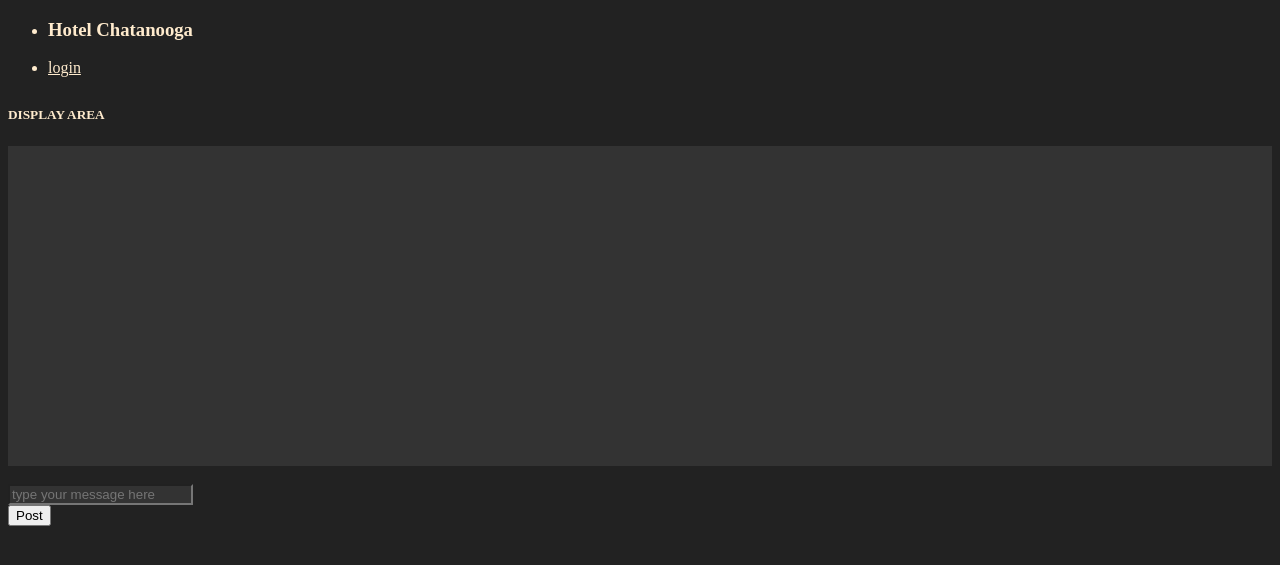
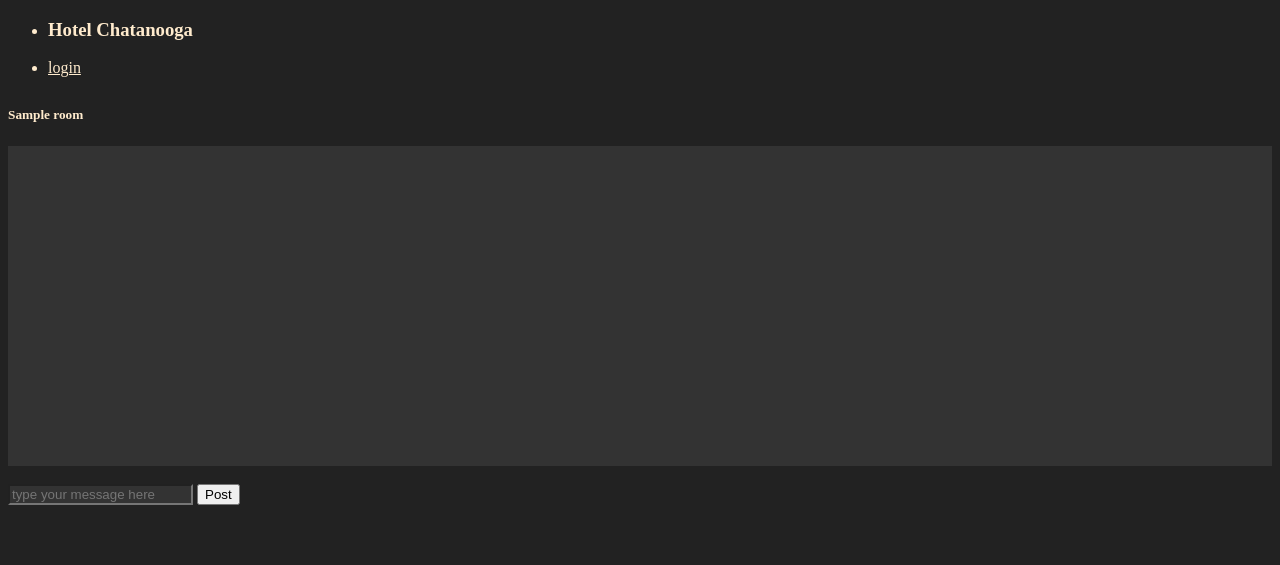
Before and after one commit to abass-mahdavi/hotel_chatanooga, a Flask app: template hotel_chattanooga/templates/chat_room.html in a window 1280 px wide. Shown: the top 565 px of the page. Run offline with Flask 2, Linux system fonts and the light colour scheme; the template is opened without the code that fills it: most values are stand-ins (such as "Sample title", 1, 10 or a date in 2020); some libraries are stand-ins or nearby versions.

Commit message:
chat received by routes correctly

```diff
--- a/hotel_chattanooga/flak_routes.py
+++ b/hotel_chattanooga/flak_routes.py
@@ -58,3 +58,7 @@ def create_chat_room(data):
     rooms_as_json_string = json.dumps([vars(rm) for rm in rooms.members])
     print (rooms_as_json_string)
     emit("rooms update", rooms_as_json_string, broadcast=True)
+
+@socketio.on("chat room update")
+def chat_room_update(data):
+    print(data)
--- a/hotel_chattanooga/static/chat_room.js
+++ b/hotel_chattanooga/static/chat_room.js
@@ -1,18 +1,23 @@
 document.addEventListener('DOMContentLoaded', function() {
+    // Connect to websocket
+    var socket = io.connect(location.protocol + '//' + document.domain + ':' + location.port);
+    var participant = localStorage.getItem('user');
 
-    if (!(user = localStorage.getItem('user'))){
-        // Connect to websocket
-        var socket = io.connect(location.protocol + '//' + document.domain + ':' + location.port);
-
-        // When connected, configure buttons
+    if (participant){
+        //configure buttons
         socket.on('connect', () => {
             // Each button should emit a "submit vote" event
             document.getElementById('flak_post_message_button').onclick = () => {
                 const new_post = document.getElementById('messageToPost').value;
-                socket.emit('chat room update', {'post': new_post},{'name' : name["name"]});
+                const room_name = document.getElementById('flak_room_name').innerHTML;
+                const data = JSON.parse(participant);
+                data['current_room'] = room_name;
+                data['post'] = new_post;
+                socket.emit('chat room update', data);
             }
 
-    });
+        });
+    }
 
     // When a new vote is announced, add to the unordered list
     socket.on('rooms update', data => {
@@ -22,7 +27,7 @@ document.addEventListener('DOMContentLoaded', function() {
     });
 
 
-    }
+});
 
 
 
@@ -58,19 +63,6 @@ function wrapInHtml(someString){
 }
 
 
-
-
-*/
-
-
-
-
-
-
-
-
-});
-
 function verifyKeyAndupdateDisplayArea(pressedKey){
     if (pressedKey.key === "Enter") {
         pressedKey.preventDefault();
@@ -93,3 +85,5 @@ function updateDisplayArea(){
 function wrapInHtml(someString){
     return `<br><span class="label customized-primary">${someString}</span><br>`;
 }
+
+*/
--- a/hotel_chattanooga/templates/chat_room.html
+++ b/hotel_chattanooga/templates/chat_room.html
@@ -8,16 +8,15 @@
 
 {% block body %}
 <div style="margin-top:30px">
-    <h5>DISPLAY AREA</h5>
+    <h5 id="flak_room_name">{{room.name}}</h5>
     <div class="messageDisplayArea" id="postsPanel">
         <ul id="listOfPosts"> </ul>
     </div>
     <br>
 
     <input id="messageToPost" type="text" class="flak_input" placeholder="type your message here">
-    <div class="input-group-append">
-        <button id="flak_post_message_button" class="btn btn-primary" type="submit">Post</button>
-    </div>
+    <button id="flak_post_message_button" type="submit">Post</button>
+
 
 </div>
 {% endblock %}
--- a/hotel_chattanooga/templates/layout.html
+++ b/hotel_chattanooga/templates/layout.html
@@ -7,6 +7,7 @@
     <meta charset="UTF-8">
     <meta name="viewport" content="width=device-width, initial-scale=1.0">
     <link rel="stylesheet" href="{{ url_for('static', filename='style.css') }}">
+    <script type="text/javascript" src="//cdnjs.cloudflare.com/ajax/libs/socket.io/1.3.6/socket.io.min.js"></script>
     <script src="{{ url_for('static', filename='layout.js') }}"></script>
 
 
--- a/hotel_chattanooga/templates/login.html
+++ b/hotel_chattanooga/templates/login.html
@@ -5,7 +5,6 @@ FLAK-LOGIN
 {% endblock %}
 
 {% block head %}
-<script type="text/javascript" src="//cdnjs.cloudflare.com/ajax/libs/socket.io/1.3.6/socket.io.min.js"></script>
 <script src="{{ url_for('static', filename='login.js') }}"></script>
 {% endblock %}
 
```
